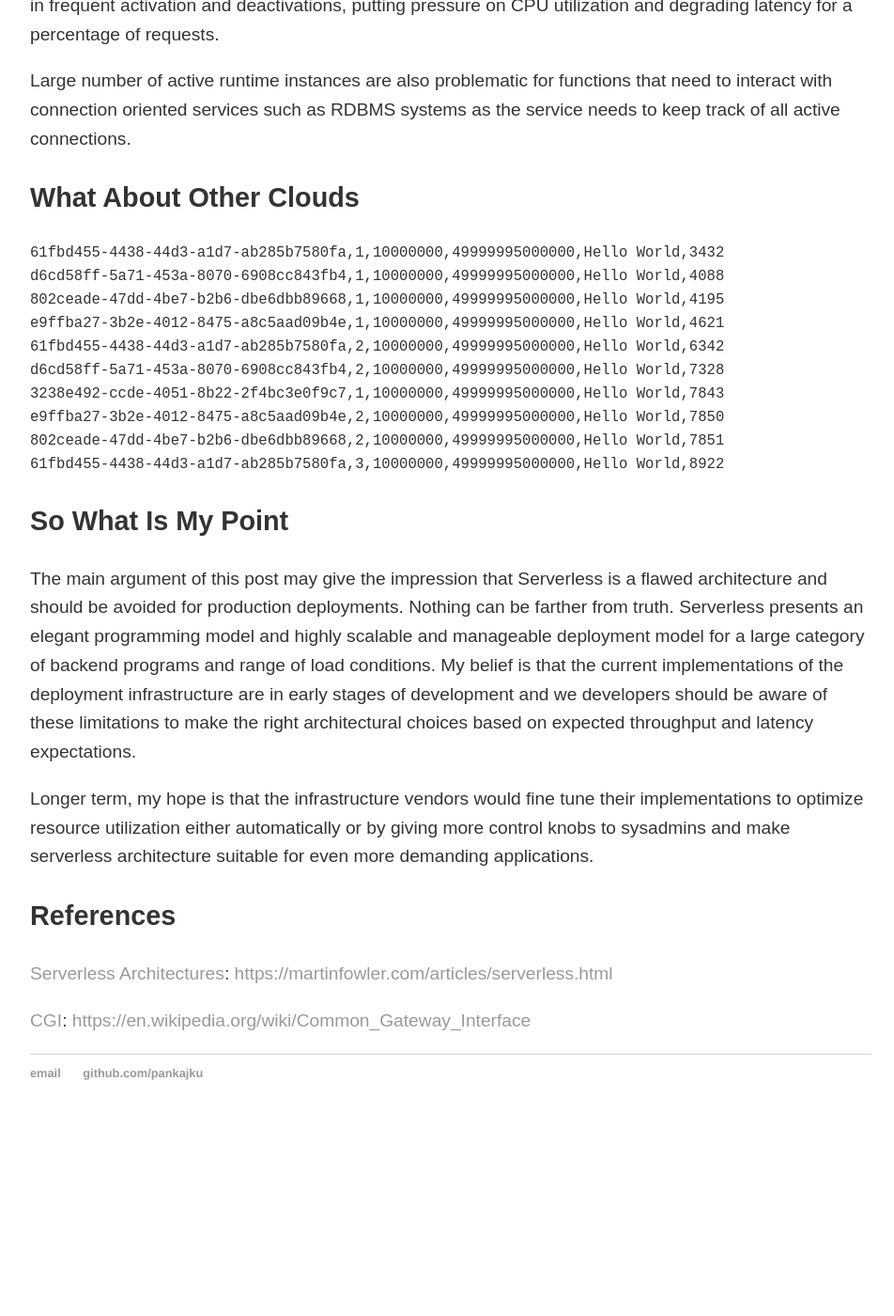
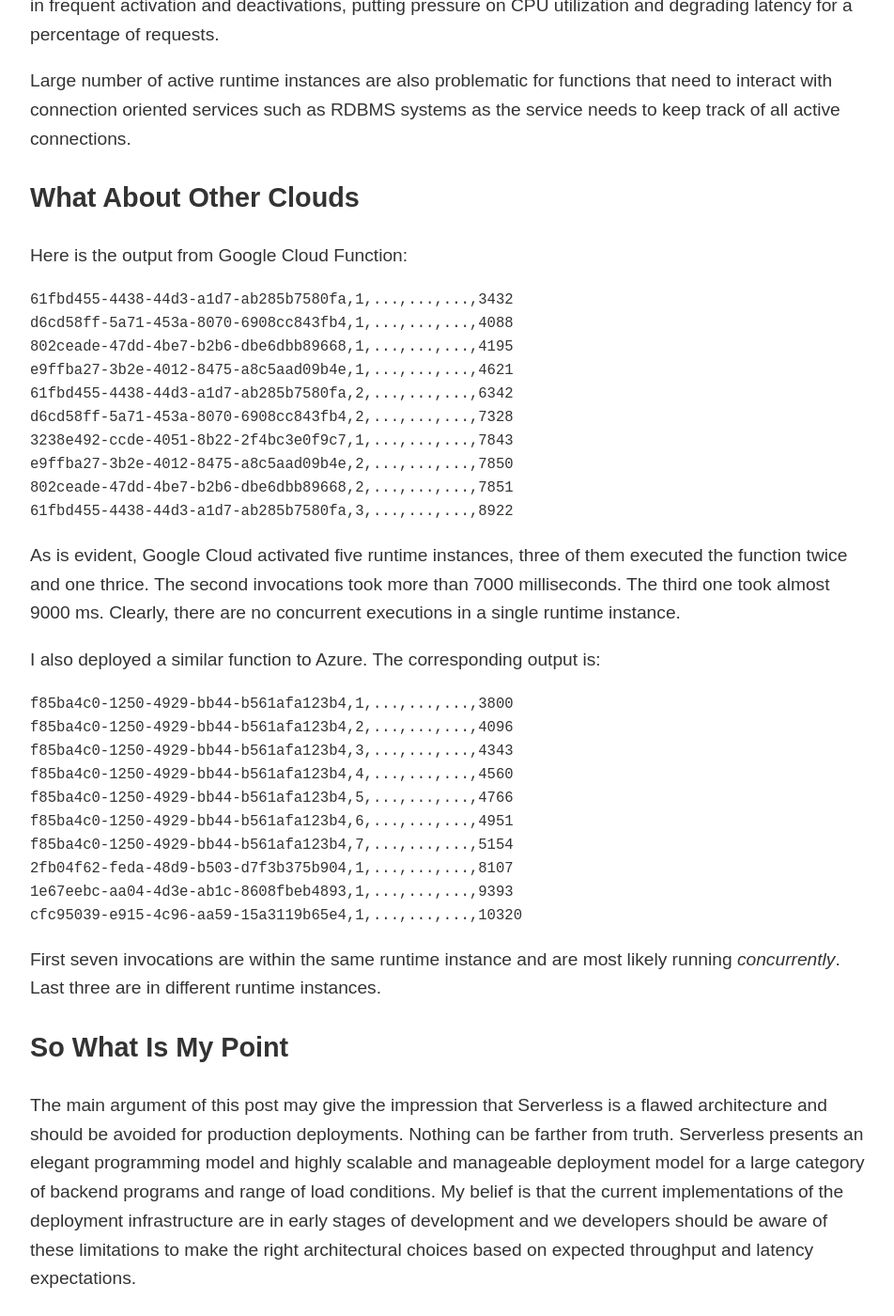
Before and after one commit to pankajku/pankajku.github.io, a Jekyll site: the page built from _posts/2018-11-02-poor-resource-utilization-by-aws-serverless-lambdas.md, in a window 1280 px wide and 1400 px high, scrolled down 5816 px. Shown: the whole window at 94% size, without its empty margins (160-1112 px from the left). Built offline with Jekyll 4.4.1, drawn with Linux system fonts in a browser that asks for light colours; before the commit the page ends 7025 px from its top, so only the background shows below that; some of the changed text lies outside the part shown.

Commit message:
added some more stuff

```diff
--- a/_posts/2018-11-02-poor-resource-utilization-by-aws-serverless-lambdas.md
+++ b/_posts/2018-11-02-poor-resource-utilization-by-aws-serverless-lambdas.md
@@ -168,19 +168,39 @@
 
 ## What About Other Clouds
 
+Here is the output from Google Cloud Function:
+
 <pre class="screen">
-61fbd455-4438-44d3-a1d7-ab285b7580fa,1,10000000,49999995000000,Hello World,3432
-d6cd58ff-5a71-453a-8070-6908cc843fb4,1,10000000,49999995000000,Hello World,4088
-802ceade-47dd-4be7-b2b6-dbe6dbb89668,1,10000000,49999995000000,Hello World,4195
-e9ffba27-3b2e-4012-8475-a8c5aad09b4e,1,10000000,49999995000000,Hello World,4621
-61fbd455-4438-44d3-a1d7-ab285b7580fa,2,10000000,49999995000000,Hello World,6342
-d6cd58ff-5a71-453a-8070-6908cc843fb4,2,10000000,49999995000000,Hello World,7328
-3238e492-ccde-4051-8b22-2f4bc3e0f9c7,1,10000000,49999995000000,Hello World,7843
-e9ffba27-3b2e-4012-8475-a8c5aad09b4e,2,10000000,49999995000000,Hello World,7850
-802ceade-47dd-4be7-b2b6-dbe6dbb89668,2,10000000,49999995000000,Hello World,7851
-61fbd455-4438-44d3-a1d7-ab285b7580fa,3,10000000,49999995000000,Hello World,8922
+61fbd455-4438-44d3-a1d7-ab285b7580fa,1,...,...,...,3432
+d6cd58ff-5a71-453a-8070-6908cc843fb4,1,...,...,...,4088
+802ceade-47dd-4be7-b2b6-dbe6dbb89668,1,...,...,...,4195
+e9ffba27-3b2e-4012-8475-a8c5aad09b4e,1,...,...,...,4621
+61fbd455-4438-44d3-a1d7-ab285b7580fa,2,...,...,...,6342
+d6cd58ff-5a71-453a-8070-6908cc843fb4,2,...,...,...,7328
+3238e492-ccde-4051-8b22-2f4bc3e0f9c7,1,...,...,...,7843
+e9ffba27-3b2e-4012-8475-a8c5aad09b4e,2,...,...,...,7850
+802ceade-47dd-4be7-b2b6-dbe6dbb89668,2,...,...,...,7851
+61fbd455-4438-44d3-a1d7-ab285b7580fa,3,...,...,...,8922
 </pre>
 
+As is evident, Google Cloud activated five runtime instances, three of them executed the function twice and one thrice. The second invocations took more than 7000 milliseconds. The third one took almost 9000 ms. Clearly, there are no concurrent executions in a single runtime instance.
+
+I also deployed a similar function to Azure. The corresponding output is:
+
+<pre class="screen">
+f85ba4c0-1250-4929-bb44-b561afa123b4,1,...,...,...,3800
+f85ba4c0-1250-4929-bb44-b561afa123b4,2,...,...,...,4096
+f85ba4c0-1250-4929-bb44-b561afa123b4,3,...,...,...,4343
+f85ba4c0-1250-4929-bb44-b561afa123b4,4,...,...,...,4560
+f85ba4c0-1250-4929-bb44-b561afa123b4,5,...,...,...,4766
+f85ba4c0-1250-4929-bb44-b561afa123b4,6,...,...,...,4951
+f85ba4c0-1250-4929-bb44-b561afa123b4,7,...,...,...,5154
+2fb04f62-feda-48d9-b503-d7f3b375b904,1,...,...,...,8107
+1e67eebc-aa04-4d3e-ab1c-8608fbeb4893,1,...,...,...,9393
+cfc95039-e915-4c96-aa59-15a3119b65e4,1,...,...,...,10320
+</pre>
+
+First seven invocations are within the same runtime instance and are most likely running _concurrently_. Last three are in different runtime instances.
 
 ## So What Is My Point
 
```
Also changed, not shown: other parts of _posts/2018-11-02-poor-resource-utilization-by-aws-serverless-lambdas.md (+1 -1 lines).
